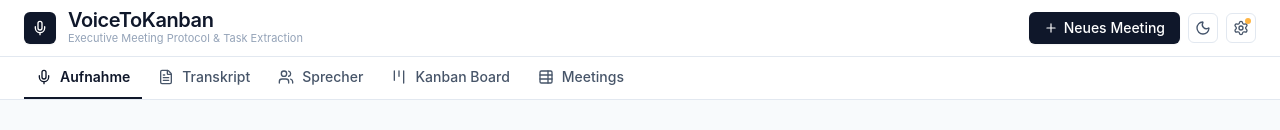
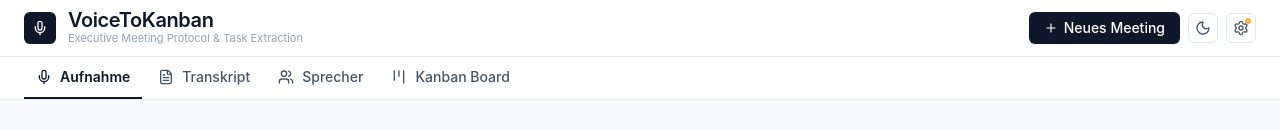
Before and after one commit to superurban/Meeting-to-Kanban, a React (Vite) app: page / in a window 1280 px wide. Shown: the top 130 px of the page. Built offline with nearby package versions, Linux system fonts and the light colour scheme.

Commit message:
fix: remove Meetings tab from navigation bar, keep accessible exclusively via header dropdown

```diff
--- a/src/components/layout/Navigation.tsx
+++ b/src/components/layout/Navigation.tsx
@@ -1,5 +1,5 @@
 import React from 'react';
-import { Mic, FileText, Users, Kanban, TableProperties } from 'lucide-react';
+import { Mic, FileText, Users, Kanban } from 'lucide-react';
 
 export type AppTab = 'record' | 'transcript' | 'speakers' | 'kanban' | 'meetings';
 
@@ -55,13 +55,6 @@ export const Navigation: React.FC<NavigationProps> = ({
       icon: Kanban,
       badge: taskCount > 0 ? `${taskCount}` : null,
       badgeClass: 'badge-on-track'
-    },
-    {
-      id: 'meetings' as AppTab,
-      label: 'Meetings',
-      icon: TableProperties,
-      badge: meetingCount > 0 ? `${meetingCount}` : null,
-      badgeClass: 'badge-neutral'
     }
   ];
 
@@ -110,7 +103,7 @@ export const Navigation: React.FC<NavigationProps> = ({
           borderColor: 'var(--border-color)'
         }}
       >
-        <div className="grid grid-cols-5 gap-0.5">
+        <div className="grid grid-cols-4 gap-0.5">
           {tabs.map((tab) => {
             const Icon = tab.icon;
             const isActive = currentTab === tab.id;
```
